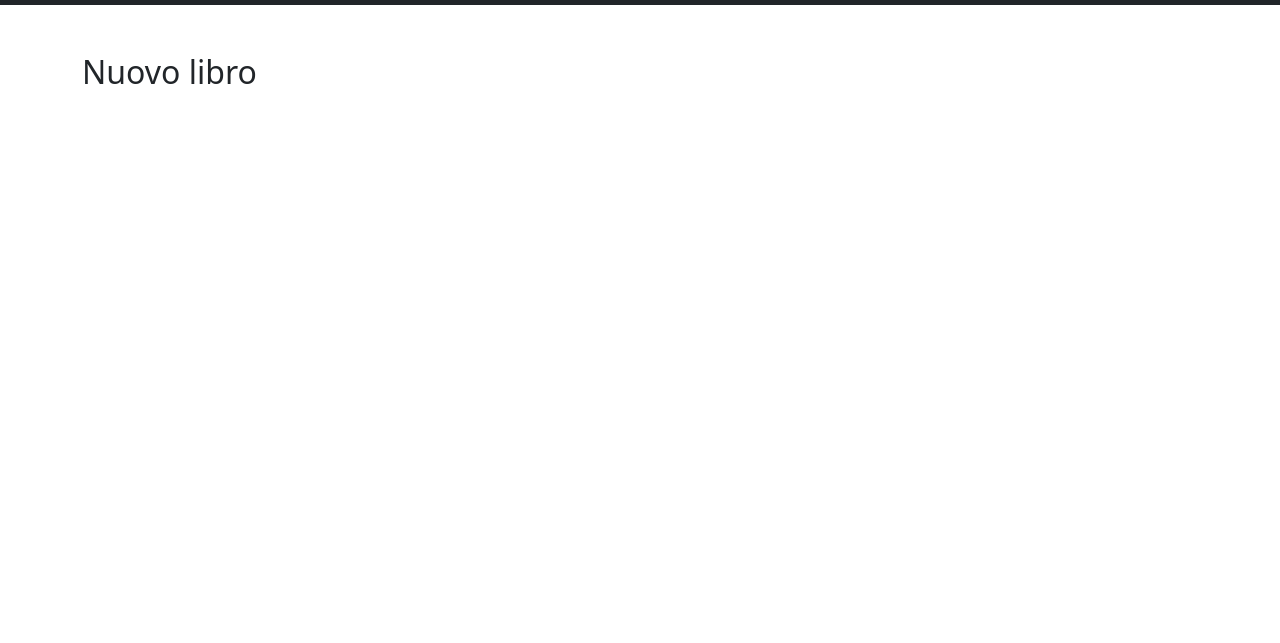
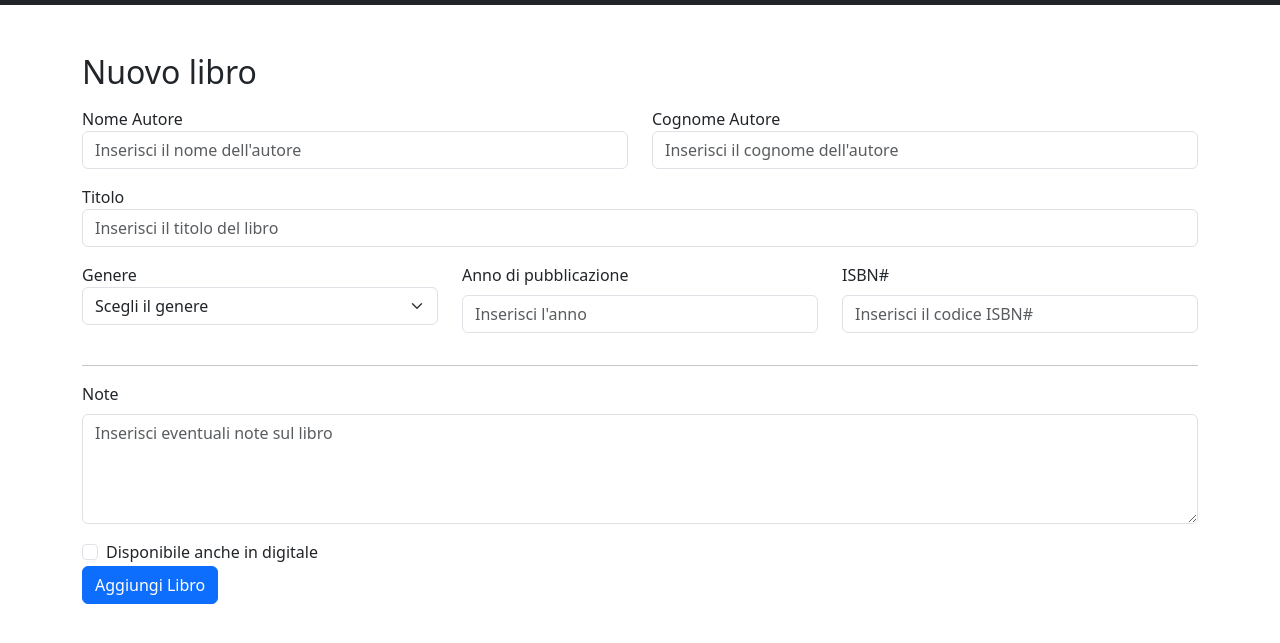
Before and after one commit to claraloforti/html-css-bootstrap-dashboard, a plain HTML site: page pages/interna1.html in a window 1280 px wide. Shown: the part 91-734 px from the top of the page. Drawn offline with nearby package versions, Linux system fonts and the light colour scheme.

Commit message:
creo form

```diff
--- a/pages/interna1.html
+++ b/pages/interna1.html
@@ -52,11 +52,74 @@
     <!-- Main -->
     <main>
         <div class="container mt-5">
-            <!-- Titolo tabella -->
+            <!-- Titolo tabella form -->
             <div class="mb-3">
                 <h2>Nuovo libro</h2>
             </div>
-            <!-- Tabella -->
-
+            <!-- Tabella form -->
+            <form>
+                <!-- Nome e cognome autore -->
+                <div class="row nome-cognome">
+                    <div class="col-6">
+                        <div class="mb-3">
+                            <label for="nome">Nome Autore</label>
+                            <input type="text" name="nome-autore" class="form-control" id="nome"
+                                placeholder="Inserisci il nome dell'autore">
+                        </div>
+                    </div>
+                    <div class="col-6">
+                        <div class="mb-3">
+                            <label for="cognome">Cognome Autore</label>
+                            <input type="text" name="cognome-autore" class="form-control" id="cognome"
+                                placeholder="Inserisci il cognome dell'autore">
+                        </div>
+                    </div>
+                </div>
+                <!-- Titolo libro -->
+                <div class="mb-3">
+                    <label for="titolo">Titolo</label>
+                    <input type="text" name="titolo-autore" class="form-control" id="titolo"
+                        placeholder="Inserisci il titolo del libro">
+                </div>
+                <div class="row">
+                    <!-- Genere, anno, codice ISBN -->
+                    <div class="col-4">
+                        <label for="genere">Genere</label>
+                        <select class="form-select" aria-label="Default select example">
+                            <option selected disabled>Scegli il genere</option>
+                            <option value="Biografia">Biografia</option>
+                            <option value="Fantasy">Fantasy</option>
+                            <option value="Giallo">Giallo</option>
+                        </select>
+                    </div>
+                    <div class="col-4">
+                        <div class="mb-3">
+                            <label for="anno" class="form-label">Anno di pubblicazione</label>
+                            <input type="number" class="form-control" id="anno" placeholder="Inserisci l'anno">
+                        </div>
+                    </div>
+                    <div class="col-4">
+                        <div class="mb-3">
+                            <label for="genere" class="form-label">ISBN#</label>
+                            <input type="text" class="form-control" id="genere" placeholder="Inserisci il codice ISBN#">
+                        </div>
+                    </div>
+                </div>
+                <hr>
+                <!-- Note -->
+                <label for="note" class="form-label">Note</label>
+                <textarea name="note" class="form-control mb-3" id="note" rows="4"
+                    placeholder="Inserisci eventuali note sul libro"></textarea>
+                <!-- Radio -->
+                <div class="form-check">
+                    <input class="form-check-input" type="checkbox" value="" id="checkDefault">
+                    <label class="form-check-label" for="checkDefault">
+                        Disponibile anche in digitale
+                    </label>
+                </div>
+                <!-- Bottone Aggiungi Libro -->
+                <button type="submit" class="btn btn-primary">Aggiungi Libro</button>
+            </form>
+        </div>
     </main>
 </body>
```
